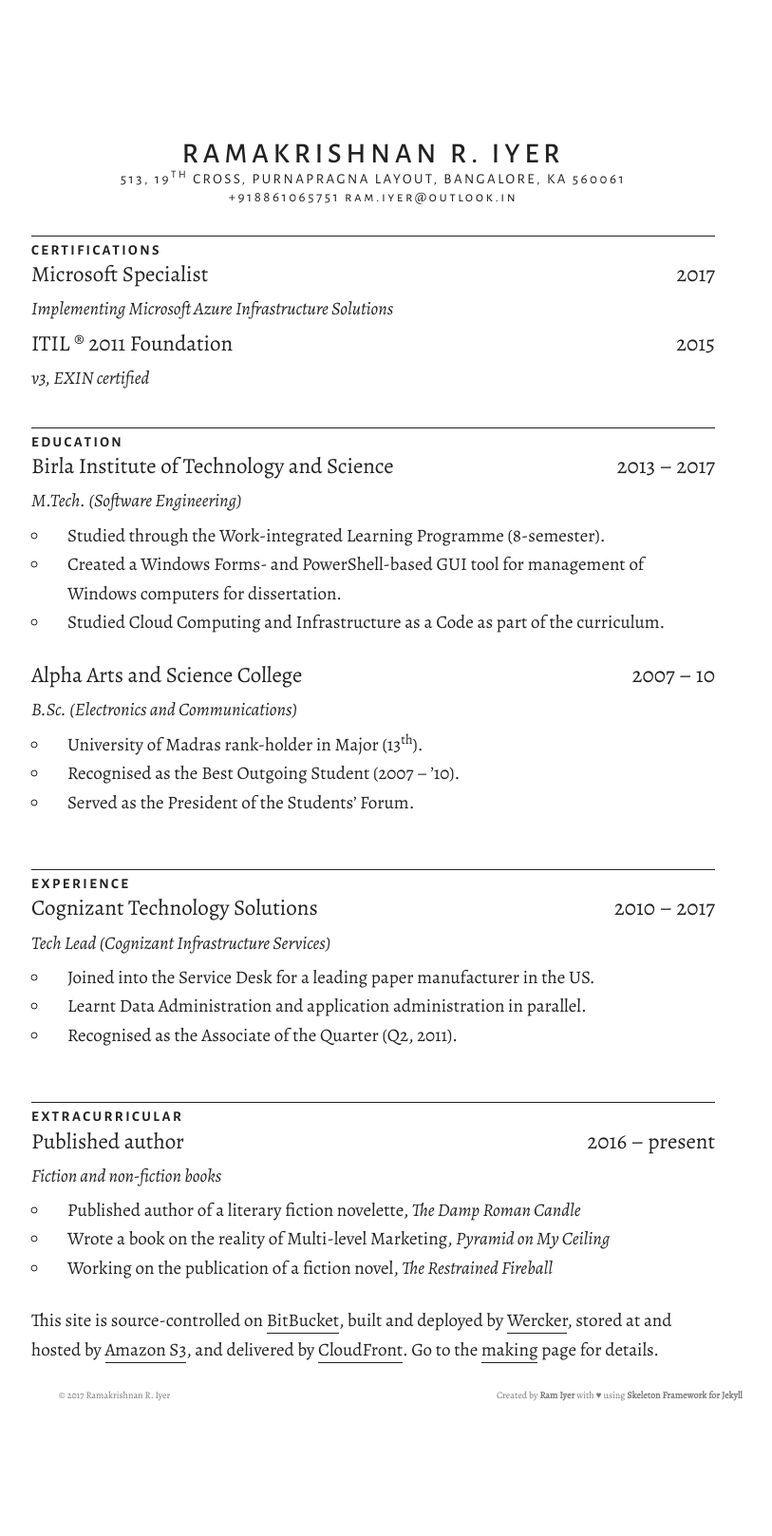
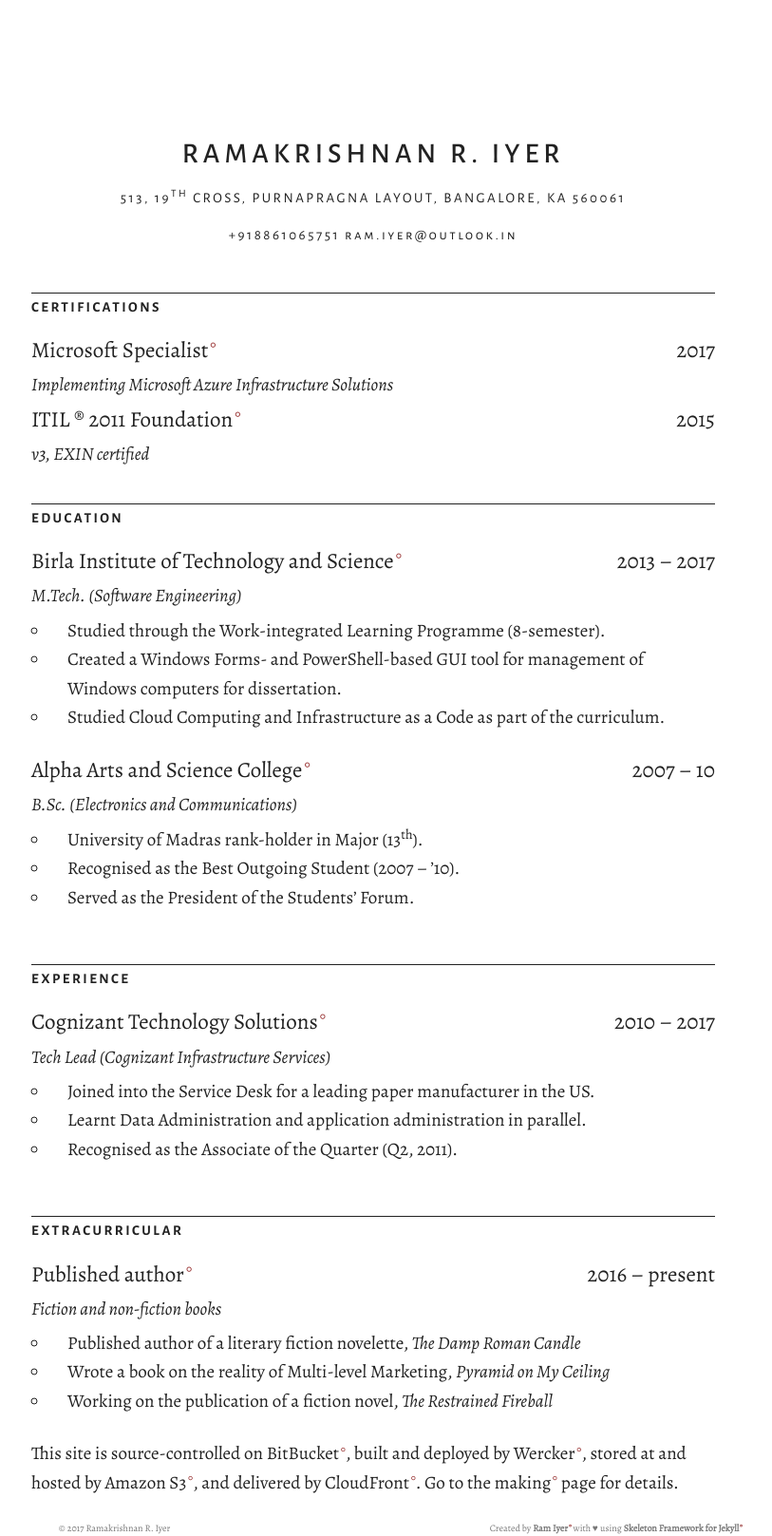
Before and after one commit to theramiyer/resume, a Jekyll site: the page built from index.html, in a window 1280 px wide. Shown: the whole page at 95% size, without its empty margins (247-1060 px from the left). Built offline with Jekyll 4.4.1, drawn with Linux system fonts in a browser that asks for light colours; nearby versions of some CDN libraries; before the commit the page ends 1477 px from its top, so only the background shows below that.

Commit message:
Pre colours, add margins after custom sections, add link indicators

```diff
--- a/css/skeleton.css
+++ b/css/skeleton.css
@@ -305,13 +305,14 @@
 /* Code
 –––––––––––––––––––––––––––––––––––––––––––––––––– */
 code {
+  color: #933;
   font-family: 'Fira Mono';
   padding: .2rem .5rem;
   margin: 0 .2rem;
   font-size: 80%;
   white-space: nowrap;
-  background: #F1F1F1;
-  border: 1px solid #E1E1E1;
+  background: #FEF3F3;
+  border: 1px solid #F9DEC9;
   border-radius: 4px; }
 pre > code {
   overflow: auto;
@@ -427,18 +428,27 @@
 
 
 /* Custom CSS */
-p a {
-  border-bottom: 1px #222 solid;
+
+a:hover {
+  transition: 0.25s;
+  border-radius: 0.25em;
+  background: #FEF3F3;
+  color: inherit;
 }
 
-p a:hover {
-  border-bottom: 1px #0FA0CE solid;
+a::after {
+  position: relative;
+  content: "\FEFF°";
+  margin-left: 0.10em;
+  font-size: 90%;
+  top: -0.10em;
+  color: #933;
 }
 
 strong {
   font-weight: normal;
   border-radius: 0.25em;
-  background: #fbf3f3;
+  background: #FEF3F3;
 }
 
 .name {
@@ -446,6 +456,7 @@
   line-height: 1.2;
   letter-spacing: 0.5rem;
   margin-top: 20%;
+  margin-bottom: 2rem;
   text-align: center;
   text-transform: uppercase;
   font-family: 'Alegreya Sans SC';
@@ -454,6 +465,7 @@
 .address {
   font-size: 1.5rem;
   line-height: 1.25;
+  margin-bottom: 2rem;
   letter-spacing: 0.25rem;
   font-family: 'Alegreya Sans SC';
   text-transform: uppercase;
@@ -462,6 +474,7 @@
 .contact {
   font-size: 1.5rem;
   line-height: 1.25;
+  margin-bottom: 2rem;
   letter-spacing: 0.25rem;
   font-family: 'Alegreya Sans SC';
   text-transform: lowercase;
@@ -470,6 +483,7 @@
 .section {
   font-size: 1.5rem;
   line-height: 1.3;
+  margin-bottom: 2rem;
   letter-spacing: 0.25rem;
   text-transform: uppercase;
   font-family: 'Alegreya Sans SC';
@@ -478,8 +492,12 @@
   padding-top: 0.5rem;
   margin-top: 3rem;
 }
-.section a:hover{
-  color: #222;  /* Disable change in colour when someone hovers over résumé sections */
+.section a:hover { /* Disable change in colour when someone hovers over résumé sections */
+  color: #222;
+  background: none;
+}
+.section a::after {
+  content: none;
 }
 .org {
   font-size: 2.3rem;
@@ -506,3 +524,7 @@
 .site-footer a:hover {
     text-decoration: underline;
 }
+
+h4 a::after {
+  content: none;
+}
```
